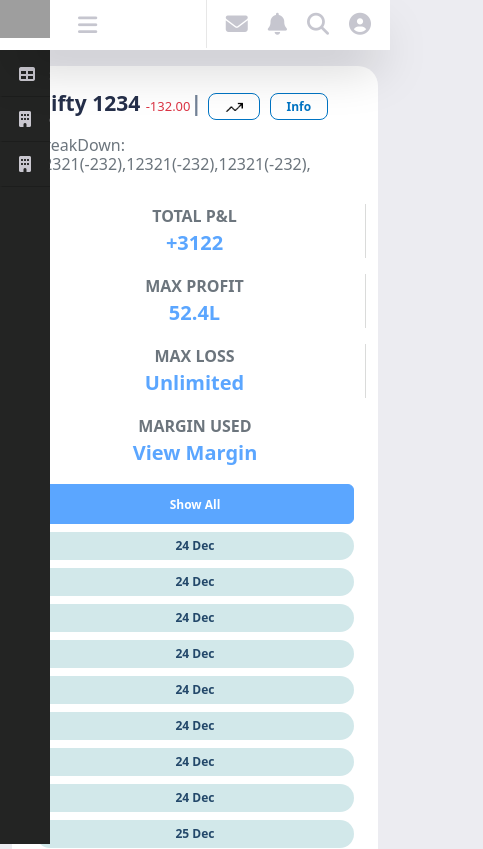
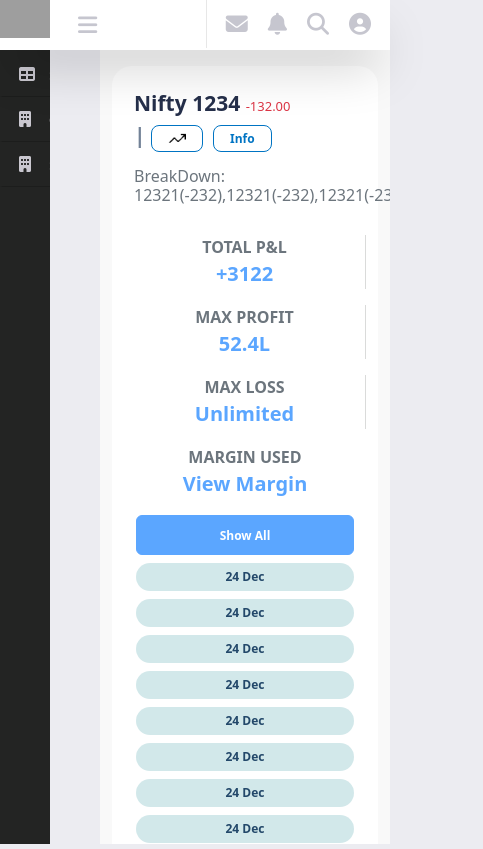
Before and after one commit to abhishek026/einvesta, an Angular app: page /strategy in a window 390 px wide. Shown: the top 849 px of the page, 483 px wide, since content can reach past the window. Built offline with nearby package versions, Linux system fonts and the light colour scheme; grey boxes are pictures that could not be loaded.

Commit message:
ui changes

```diff
--- a/src/app/components/home/home.component.scss
+++ b/src/app/components/home/home.component.scss
@@ -1,14 +1,68 @@
 .content {
   transition: width 0.3s ease;
-  width: calc(100% - 250px); /* Default width when sidebar is expanded */
-  padding-top: 50px;
+  // width: calc(100% - 250px); /* Default width when sidebar is expanded */
+  padding: 50px 0px 10px 50px;
 }
 
-.content.sidebar-collapsed {
-  width: calc(100% - 0%);
+// .content.sidebar-collapsed {
+//   width: calc(100% - 0%);
+// }
+
+.content.sidebar-expanded {
+  margin-left: 13%;
+  width: 87%;
+  padding: 50px 16px;
+}
+.scroll::-webkit-scrollbar-thumb:hover {
+  background: #007bff;
 }
 
-.content.sidebar-expanded {
-  width: calc(100% - 12%);
-  margin-left: 12%;
+.scroll::-webkit-scrollbar {
+  width: 8px;
 }
+
+.content {
+  // margin-left: 3.7%;
+  transition: 0.3s;
+
+  &.sidebarExpanded {
+    margin-left: 15%;
+  }
+
+  .top-bar {
+    // height: auto;
+    width: 100%;
+  }
+}
+
+.contentData {
+  // background-color: #fff;
+  height: calc(100vh - 50px);
+  overflow-y: auto;
+  overflow-x: hidden;
+  background: #f9f9f9;
+
+}
+
+/* Responsive CSS by Vishakha */
+
+@media only screen and (max-width: 860px) {
+
+
+
+  .content.sidebarExpanded,
+  .content {
+    margin-left: 50px;
+  }
+}
+  @media only screen and (max-width: 860px) {
+
+
+    .content.sidebarExpanded,
+    .content {
+      margin-left: 50px;
+    }
+  }
+*{
+  overflow: hidden;
+}
--- a/src/app/components/sidenav/sidenav.component.scss
+++ b/src/app/components/sidenav/sidenav.component.scss
@@ -902,6 +902,5 @@ input:checked+.slider:before {
 }
 
 .sidenav.expanded {
-  width: calc(100% - 12%);
-  margin-left: 12%;
+ width: 15%;
 }
--- a/src/app/components/strategybuilder/strategybuilder.component.html
+++ b/src/app/components/strategybuilder/strategybuilder.component.html
@@ -1,5 +1,5 @@
-<div class="container-fluid">
-    <div class="row">
+<div class="container-fluid p-0">
+    <div class="row m-0">
         <main role="main" class="col-md-12 ml-sm-auto col-lg-12 my-3">
             <div class="projects">
                 <div class="projects-inner">
```
Also changed, not shown: src/app/components/home/home.component.html (line endings or trailing spaces).
